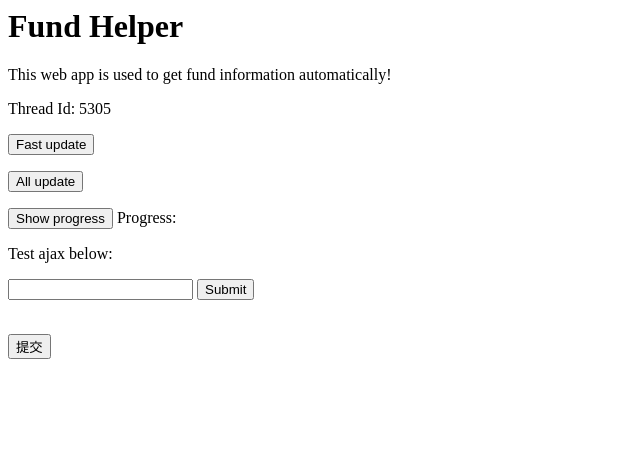
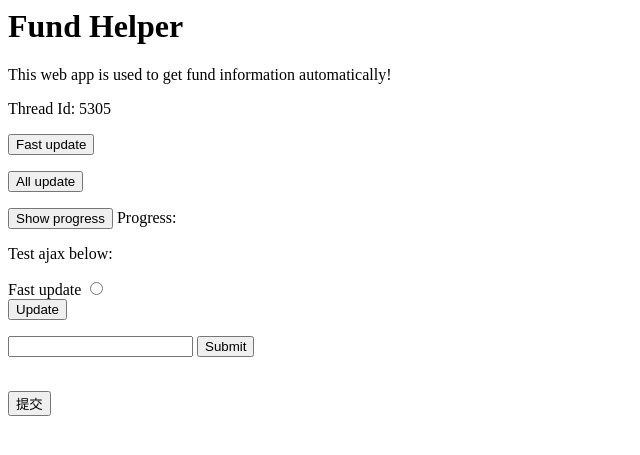
Before and after one commit to sinojelly/FundHelper, a Flask app: page / in a window 1280 px wide. Shown: the top 455 px of the page, without its empty margins (0-640 px from the left). Run offline with Flask 2, Linux system fonts and the light colour scheme; parts of the project's set-up code (start-up, migrations or seed data) failed here and were passed over.

Commit message:
use form submit to trigger update.

```diff
--- a/templates/index.html
+++ b/templates/index.html
@@ -12,6 +12,11 @@
 	  <button class="showProgress">Show progress</button>
 	  Progress:<div id="progress"></div>
 	  <p>Test ajax below:</p>
+	      <form action="/update-excel/{{thread_id}}/" method="get">
+    <label>Fast update</label>
+    <input name="" type="radio" value="" /><br />
+    <input name="" type="submit" value="Update" class="showProgress"/>
+    </form>
 	  <form action='{{ url_for('form_data') }}' method="POST">
     <input name="username" type="text"/>
     <input type="submit">
@@ -25,7 +30,7 @@
 	function check_progress() {
 	    //alert({{thread_id}});
 		$("#progress").append("start...");
-		window.location.href = "/update-excel/{{thread_id}}/";
+		//window.location.href = "/update-excel/{{thread_id}}/";
 		worker();
 		function worker() {
 			$.get('progress/' + {{thread_id}}, function(data) {
```
